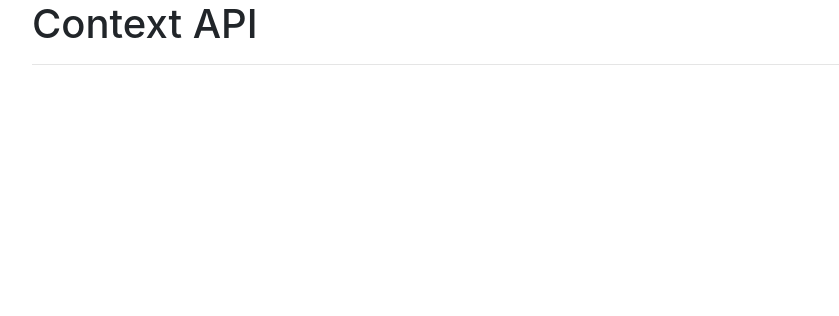
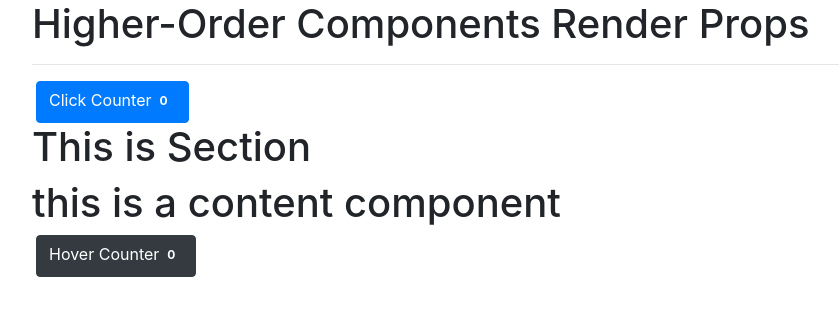
Before and after one commit to masud001/react-practice, a React (Create React App) app: page / in a window 1280 px wide. Shown: the top 316 px of the page, without its empty margins (53-892 px from the left). Built offline with nearby package versions, Linux system fonts and the light colour scheme.

Commit message:
context api started

```diff
--- a/src/App.js
+++ b/src/App.js
@@ -1,13 +1,28 @@
 import React, { Component } from 'react';
+import ClickCounter from './Components/renderProps/ClickCounter';
+import Counter from './Components/renderProps/Counter';
+import Section from './Components/contextApi/Section';
 
 class App extends Component {
+	state = {
+		theme: 'dark',
+	};
 	render() {
+		const { theme } = this.state;
 		return (
 			<React.Fragment>
 				<div className='App'>
 					<div className='container'>
-						<h1 className=' text-capitalize '>Context API</h1>
+						<h1 className=' text-capitalize '>Higher-Order Components render props</h1>
 						<hr />
+
+						<Counter>
+							{(count, counterIncrement) => (
+								<ClickCounter count={count} counterIncrement={counterIncrement} />
+							)}
+						</Counter>
+
+						<Section theme={theme} />
 					</div>
 				</div>
 			</React.Fragment>
--- /dev/null
+++ b/src/Components/contextApi/Content.jsx
@@ -0,0 +1,15 @@
+import React from 'react';
+import Counter from '../renderProps/Counter';
+import HoverCounter from '../renderProps/HoverCounter';
+export default function Content({ theme }) {
+	return (
+		<React.Fragment>
+			<h1>this is a content component</h1>
+			<Counter>
+				{(count, counterIncrement) => (
+					<HoverCounter count={count} counterIncrement={counterIncrement} theme={theme} />
+				)}
+			</Counter>
+		</React.Fragment>
+	);
+}
--- /dev/null
+++ b/src/Components/contextApi/Section.jsx
@@ -0,0 +1,11 @@
+import React from 'react';
+import Content from './Content';
+
+export default function Section({ theme }) {
+	return (
+		<React.Fragment>
+			<h1>This is Section</h1>
+			<Content theme={theme} />
+		</React.Fragment>
+	);
+}
--- /dev/null
+++ b/src/Components/renderProps/ClickCounter.jsx
@@ -0,0 +1,15 @@
+import React, { Component } from 'react';
+
+export default class ClickCounter extends Component {
+	render() {
+		const { count, counterIncrement } = this.props;
+		return (
+			<React.Fragment>
+				<button className='btn btn-primary mx-1' onClick={counterIncrement}>
+					Click Counter
+					<span className='badge bg-black p-2 ms-2 '> {count} </span>
+				</button>
+			</React.Fragment>
+		);
+	}
+}
--- /dev/null
+++ b/src/Components/renderProps/Counter.jsx
@@ -0,0 +1,17 @@
+import React, { Component } from 'react';
+
+export default class Counter extends Component {
+	state = {
+		count: 0,
+	};
+	counterIncrement = () => {
+		this.setState((preState) => ({
+			count: preState.count + 1,
+		}));
+	};
+	render() {
+		const { children } = this.props;
+		const { count } = this.state;
+		return children(count, this.counterIncrement);
+	}
+}
--- /dev/null
+++ b/src/Components/renderProps/HoverCounter.jsx
@@ -0,0 +1,16 @@
+import React, { Component } from 'react';
+
+export default class HoverCounter extends Component {
+	render() {
+		const { count, counterIncrement, theme } = this.props;
+		const style = theme === 'dark' ? 'dark' : null;
+		return (
+			<React.Fragment>
+				<button className={`btn mx-1 btn-${style}`} onMouseOver={counterIncrement}>
+					Hover Counter
+					<span className='badge bg-black p-2 ms-2 '> {count} </span>
+				</button>
+			</React.Fragment>
+		);
+	}
+}
```
